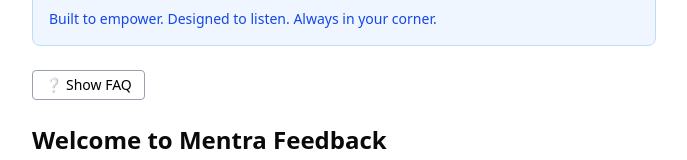
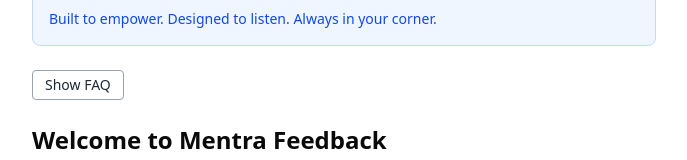
Before and after one commit to eakerr44/Mentra-form, a Next.js app: page / in a window 1280 px wide. Shown: the part 136-296 px from the top of the page, without its empty margins (296-983 px from the left). Built offline with nearby package versions, Linux system fonts and the light colour scheme.

Commit message:
Add FAQ and Welcome Message

```diff
--- a/src/components/MentraIntroAndFAQ.tsx
+++ b/src/components/MentraIntroAndFAQ.tsx
@@ -107,7 +107,7 @@
               onClick={() => setFaqCollapsed(false)}
               className="bg-white border border-gray-400 px-3 py-1 rounded text-gray-800 hover:bg-gray-100 transition-shadow hover:shadow-sm font-medium"
             >
-              <span className="text-red-600 mr-1">❔</span><span className="text-black">Show FAQ</span>
+              Show FAQ
             </button>
           </div>
         )}
```
